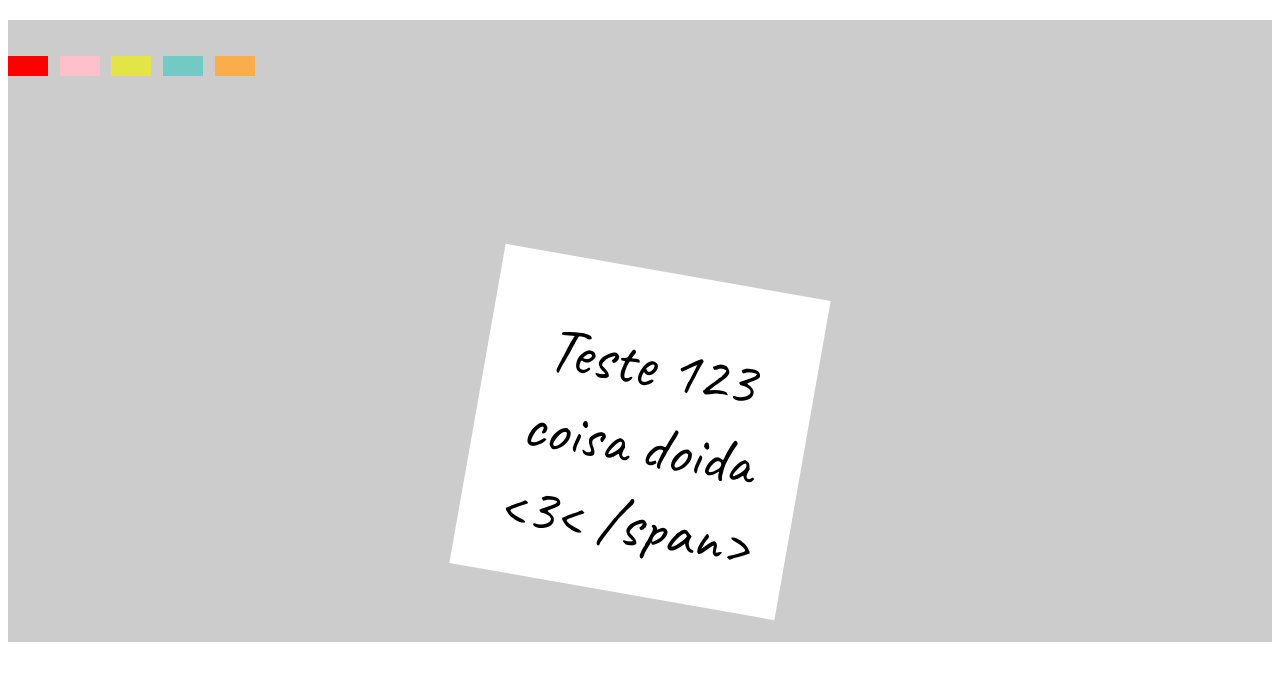
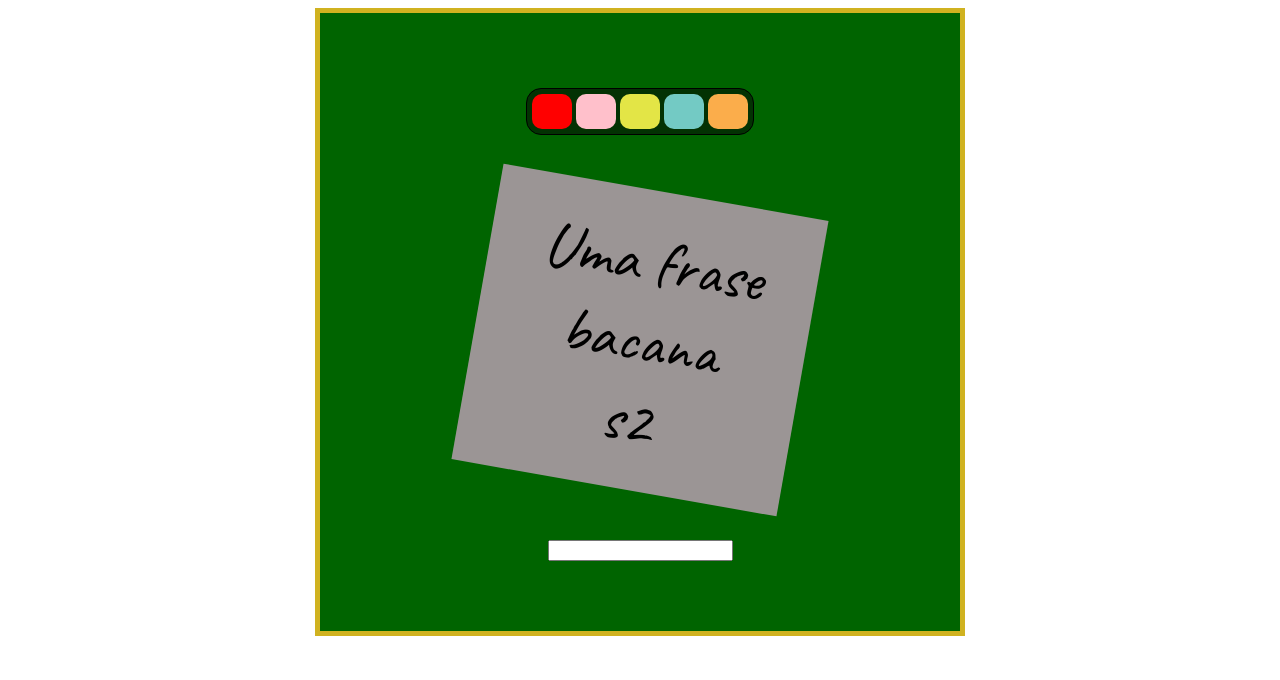
Before and after one commit to Italobgg/post-it, a plain HTML site: page index.html in a window 1280 px wide. Drawn offline with Linux system fonts and the light colour scheme.

Commit message:
add quadro

```diff
--- a/index.html
+++ b/index.html
@@ -11,6 +11,7 @@
 
 <body>
 
+    <div class="main">
         <div class="card">
             <div class="colors">
                 <button class="color-btn red" onclick="changeColor('red')"></button>
@@ -20,10 +21,11 @@
                 <button class="color-btn orange" onclick="changeColor('orange')"></button>
             </div>
 
+            <div class="post-it" id="postIt">
+                <span> Uma frase bacana <br> s2 </span>
+            </div>
 
-        <div class="post-it" id="postIt">
-            <span>Teste 123 <br> coisa doida <br>
-                <3< /span>
+            <input type="text">
         </div>
     </div>
 
--- a/style.css
+++ b/style.css
@@ -1,25 +1,49 @@
 @import url('https://fonts.googleapis.com/css2?family=Caveat&display=swap');
 
-body {
+.main {
     font-family: 'Caveat', cursive;
-    font-size: 3rem;
+    width: 100%;
+    height: 100%;
+    display: flex;
+    align-items: center;
+    justify-content: center;
+}
+
+.colors {
+    background-color: #07070787;
+    border: solid 1.5px;
+    border-radius: 15px;
+    margin: 5px;
+    padding: 5px;
+}
+
+.color-btn {
+    border-radius: 10px;
+    width: 35px;
+    height: 35px;
 }
 
 .card {
-    background-color: #ccc;
-    padding-bottom: 1em;
+    display: flex;
+    align-items: center;
+    justify-content: center;
+    flex-direction: column;
+    background-color: darkgreen;
+    border: solid 5px #d0b220;
+    width: 100%;
+    max-width: 500px;
+    height: 100%;
+    padding: 70px;
 }
 
 .post-it {
-    margin: 0 auto;
-    margin-top: 15%;
-    padding-top: 0.5em;
+    background: rgb(155, 149, 149);
+    margin: 50px auto;
     display: flex;
     align-items: center;
     justify-content: center;
     flex-direction: row;
     flex-wrap: nowrap;
-    background: rgb(255, 255, 255);
     width: 330px;
     height: 300px;
     text-align: center;
@@ -30,9 +54,7 @@ span {
     font-size: 4rem;
 }
 
-.colors {
-    margin-top: 20px;
-  }
+
 
 .color-btn {
     padding: 10px 20px;
@@ -83,7 +105,7 @@ span {
 }
 
 .blue-active {
-    background: linear-gradient(180deg, #73cac4 42%, #b0e8e4 100%);
+    background: linear-gradient(180deg, #73cac4 42%, #73cac4 100%);
     -webkit-box-shadow: 10px 12px 10px -7px rgba(0, 0, 0, 0.69);
     -moz-box-shadow: 10px 12px 10px -7px rgba(0, 0, 0, 0.69);
     box-shadow: 10px 12px 10px -7px rgba(0, 0, 0, 0.69);
```
Lines whose indentation alone changed are shown as unchanged.
